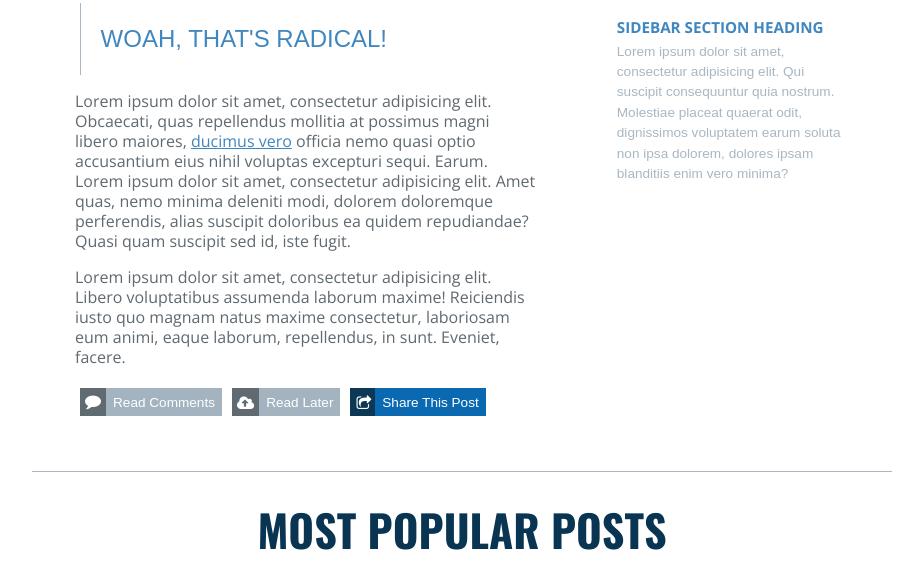
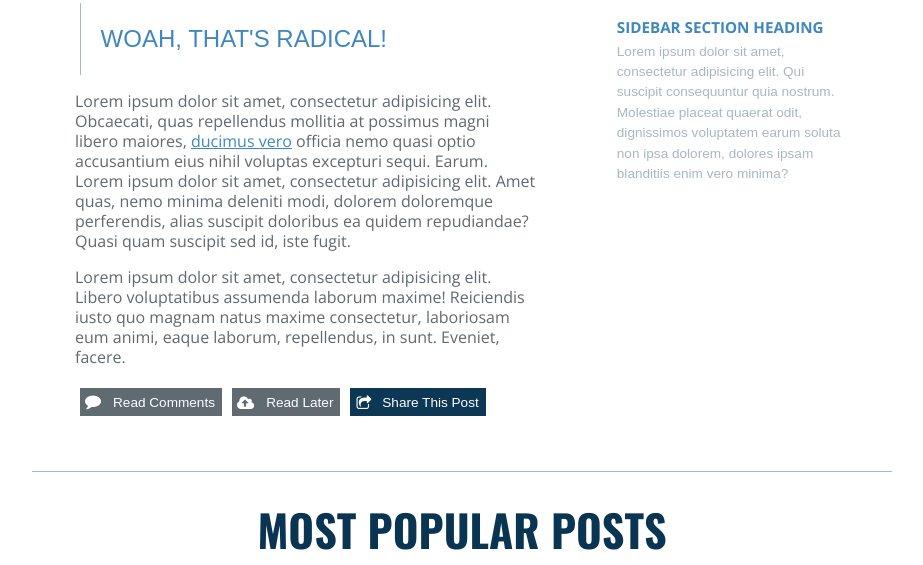
Before and after one commit to ClaytonKinder/Day3-Project, a plain HTML site: page index.html in a window 1280 px wide. Shown: the part 768-1333 px from the top of the page, without its empty margins (178-1101 px from the left). Drawn offline with nearby package versions, Linux system fonts and the light colour scheme.

Commit message:
Fixed icons. Changed mouse cursor over certain objects.

```diff
--- a/css/styles.scss
+++ b/css/styles.scss
@@ -192,24 +192,25 @@ ARTICLE
 #interaction-comments,
 #interaction-later,
 #interaction-share {
-  padding: 5px;
+  margin: 5px;
+  cursor: pointer;
 }
 
-.icon1,
-.icon2 {
+#interaction-comments,
+#interaction-later {
   background-color: $darkgreen;
 }
 
-.text1,
-.text2 {
+#interaction-comments:hover,
+#interaction-later:hover {
   background-color: $lightgreen;
 }
 
-.icon3 {
+#interaction-share {
   background-color: $navy2;
 }
 
-.text3 {
+#interaction-share:hover {
   background-color: $darkblue;
 }
 
@@ -315,6 +316,7 @@ BOTTOM
   width: 25%;
   height: 220px;
   color: $navy1;
+  cursor: pointer;
 }
 
 .post1 {
```
Also changed, not shown: css/styles.css, 1 other file.
